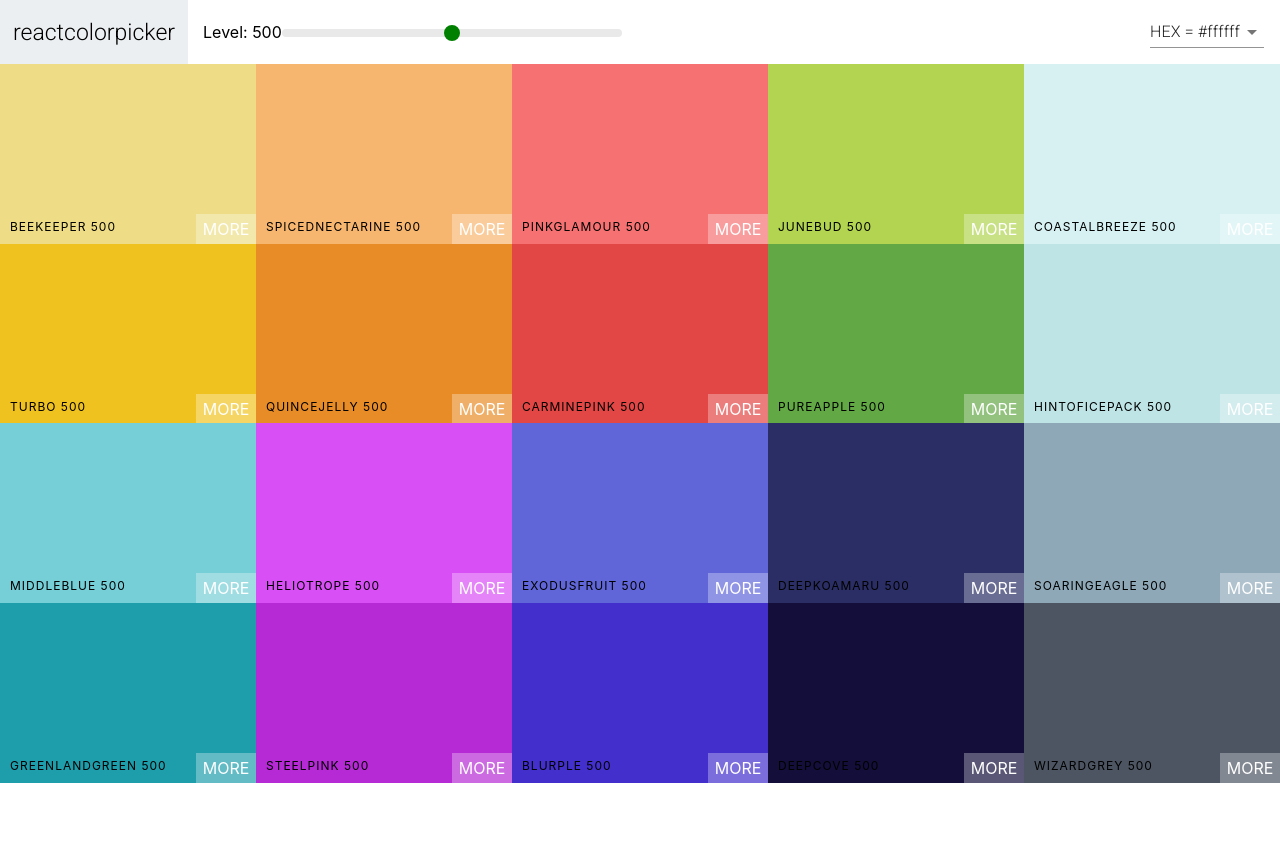
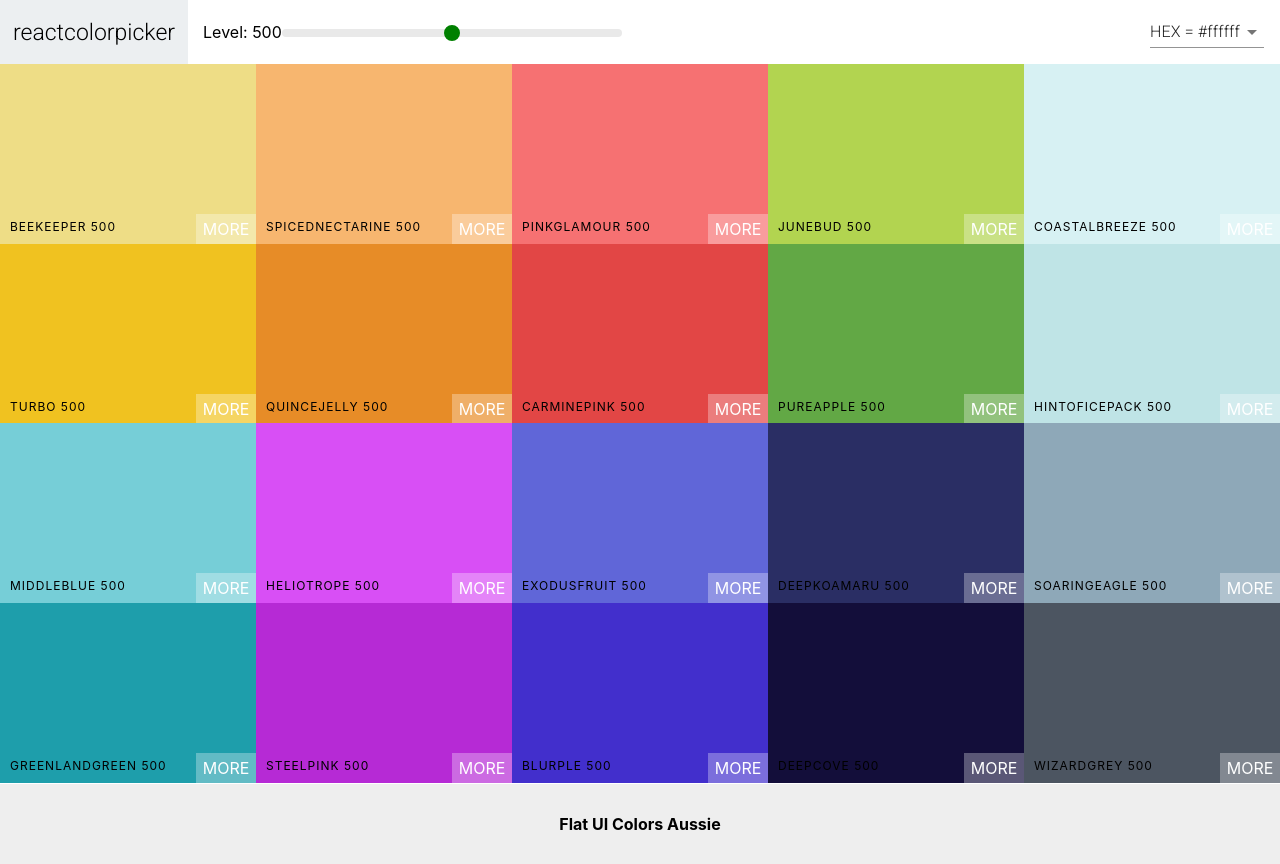
Before and after one commit to ysg81/REACT-colors_app, a React (Create React App) app: page /palette/flat-ui-colors-american in a window 1280 px wide. Before the commit the page ends 800 px from the top, so only its background shows below. Built offline with nearby package versions, Linux system fonts and the light colour scheme.

Commit message:
Footer 제작

```diff
--- a/src/components/Palette.css
+++ b/src/components/Palette.css
@@ -4,3 +4,12 @@
 .Palette-colors{
   height: 90%;
 }
+
+.Palette-footer{
+  background-color: #eee;
+  height: 10vh;
+  display: flex;
+  justify-content: center;
+  align-items: center;
+  font-weight: bold;
+}
--- a/src/components/Palette.js
+++ b/src/components/Palette.js
@@ -5,14 +5,14 @@ import Navbar from './partial/Navbar'
 
 function Palette({palette}) {
 
+  const {colors, palettename, emoji} = palette
   const [level, setLevel] = useState(500)
   const [format, setFormat] = useState("hex")
-
   const changeLevel = (newlevel) => {
     setLevel(newlevel)
   }
-  const colorBoxes = palette.colors[level].map(color => (
-    <ColorBox background={color[format]} name={color.name} />
+  const colorBoxes = colors[level].map(color => (
+    <ColorBox background={color[format]} name={color.name} key={color.id} />
   ))
   const changeFormat = (val) => {
     setFormat(val)
@@ -20,11 +20,12 @@ function Palette({palette}) {
   return (
     <div className="Palette">
     <Navbar level={level} changeLevel={changeLevel} handleChange={changeFormat}/>
-      {/* Navbar */}
-      <div className="Palette-colors">
-        {colorBoxes}
-      </div>
-      {/* footer */}
+    <div className="Palette-colors">
+      {colorBoxes}
+    </div>
+    <footer className="Palette-footer">
+      {palettename}
+    </footer>
     </div>
   )
 }
```
